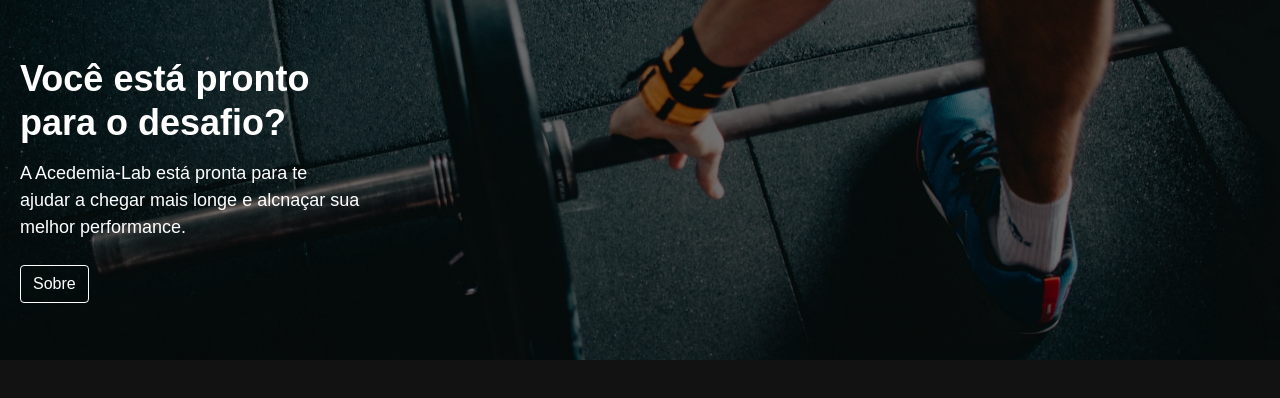
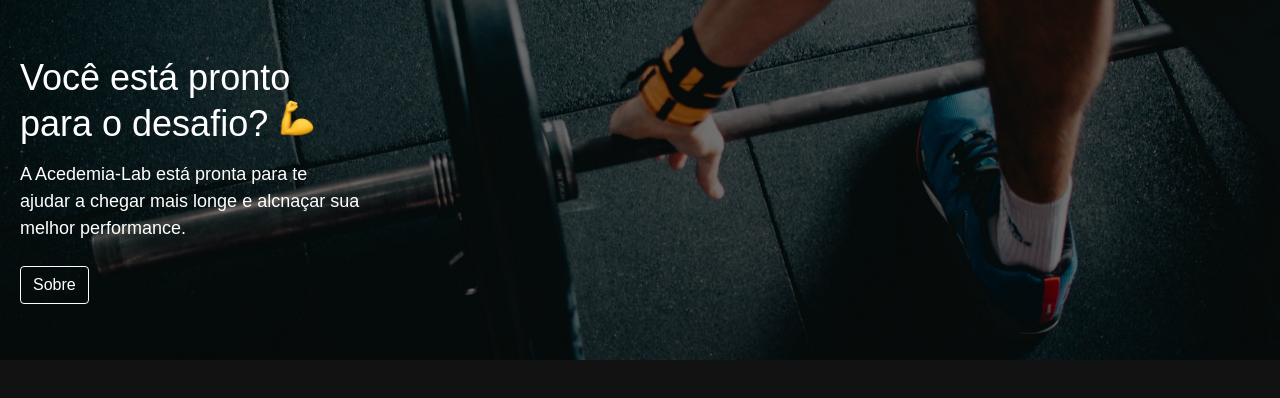
Before and after one commit to juceliocosta/academia-lab, a SvelteKit app: page / in a window 1280 px wide. Shown: the top 398 px of the page. Built offline with nearby package versions, Linux system fonts and the light colour scheme.

Commit message:
refatorar banner com adição de emoji muscle

```diff
--- a/src/global.css
+++ b/src/global.css
@@ -70,7 +70,7 @@ h4,
 h5,
 h6 {
 	font-family: 'Roboto Condensed Variable', sans-serif;
-	font-weight: 700;
+	font-weight: normal;
 	text-wrap: balance;
 	line-height: 1.2;
 }
--- a/src/routes/+page.svelte
+++ b/src/routes/+page.svelte
@@ -1,10 +1,12 @@
 <script>
 	import imgHome from '../assets/musculacao.jpg';
+	import iconMuscle from '../assets/icon-muscle.png';
 </script>
 
 <section class="intro" style="background-image: url({imgHome});">
 	<div class="intro__wrapper wrap">
-		<h1>Você está pronto<br /> para o desafio?</h1>
+		<h1>Você está pronto<br /> para o desafio? <img src="
+			{iconMuscle}" alt="icone de músculo"></h1>
 		<p>
 			A Acedemia-Lab está pronta para te ajudar a chegar mais longe e alcnaçar sua melhor
 			performance.
@@ -44,4 +46,9 @@
 		font-size: calc(18 / 16 * 1rem);
 		margin-top: 16px;
 	}
+
+	img {
+		display: inline;
+		max-width: 36px;
+	}
 </style>
```
